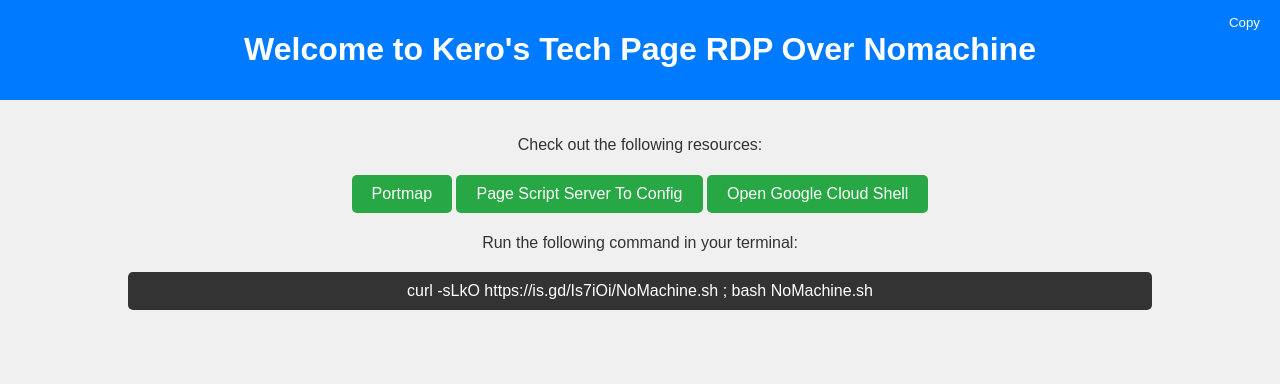
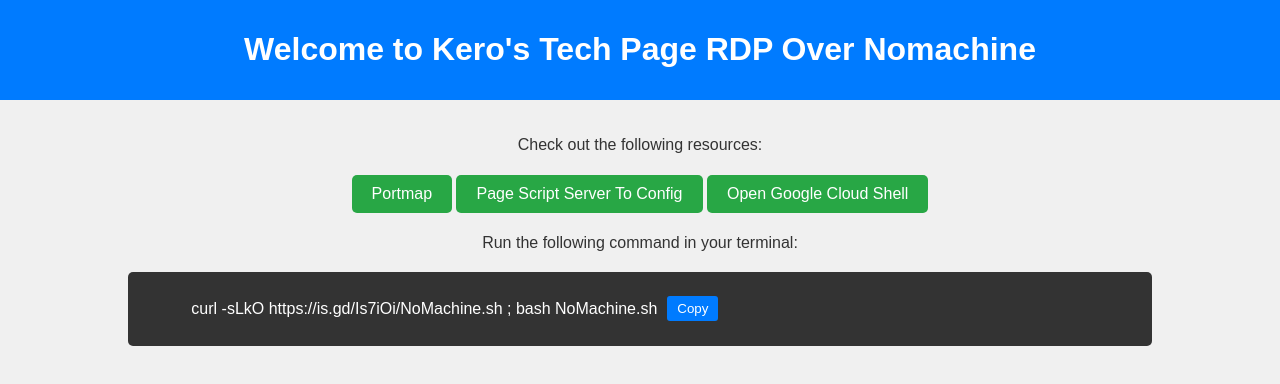
Before and after one commit to KeroLive/Scripts, a plain HTML site: page Nomachine.html in a window 1280 px wide. Drawn offline with Linux system fonts and the light colour scheme.

Commit message:
Update Nomachine.html

```diff
--- a/Nomachine.html
+++ b/Nomachine.html
@@ -44,17 +44,17 @@
             white-space: pre;
             margin: 20px 0;
             position: relative;
+            display: flex;
+            align-items: center;
         }
         .copy-button {
-            position: absolute;
-            right: 10px;
-            top: 10px;
             background-color: #007bff;
             color: white;
             border: none;
             padding: 5px 10px;
             border-radius: 3px;
             cursor: pointer;
+            margin-left: 10px;
         }
         .copy-button:hover {
             background-color: #0056b3;
@@ -73,14 +73,17 @@
         <a href="https://shell.cloud.google.com/?hl=en_US&fromcloudshell=true&show=terminal" class="link-button">Open Google Cloud Shell</a>
 
         <p>Run the following command in your terminal:</p>
-        <div class="code-box" id="code-box">curl -sLkO https://is.gd/Is7iOi/NoMachine.sh ; bash NoMachine.sh</div>
-        <button class="copy-button" onclick="copyToClipboard()">Copy</button>
+        <div class="code-box" id="code-box">
+            curl -sLkO https://is.gd/Is7iOi/NoMachine.sh ; bash NoMachine.sh
+            <button class="copy-button" onclick="copyToClipboard()">Copy</button>
+        </div>
     </div>
     </center>
 
     <script>
         function copyToClipboard() {
-            const codeText = document.getElementById('code-box').innerText;
+            const codeBox = document.getElementById('code-box');
+            const codeText = codeBox.childNodes[0].nodeValue.trim();
             const tempTextArea = document.createElement("textarea");
             tempTextArea.value = codeText;
             document.body.appendChild(tempTextArea);
```
